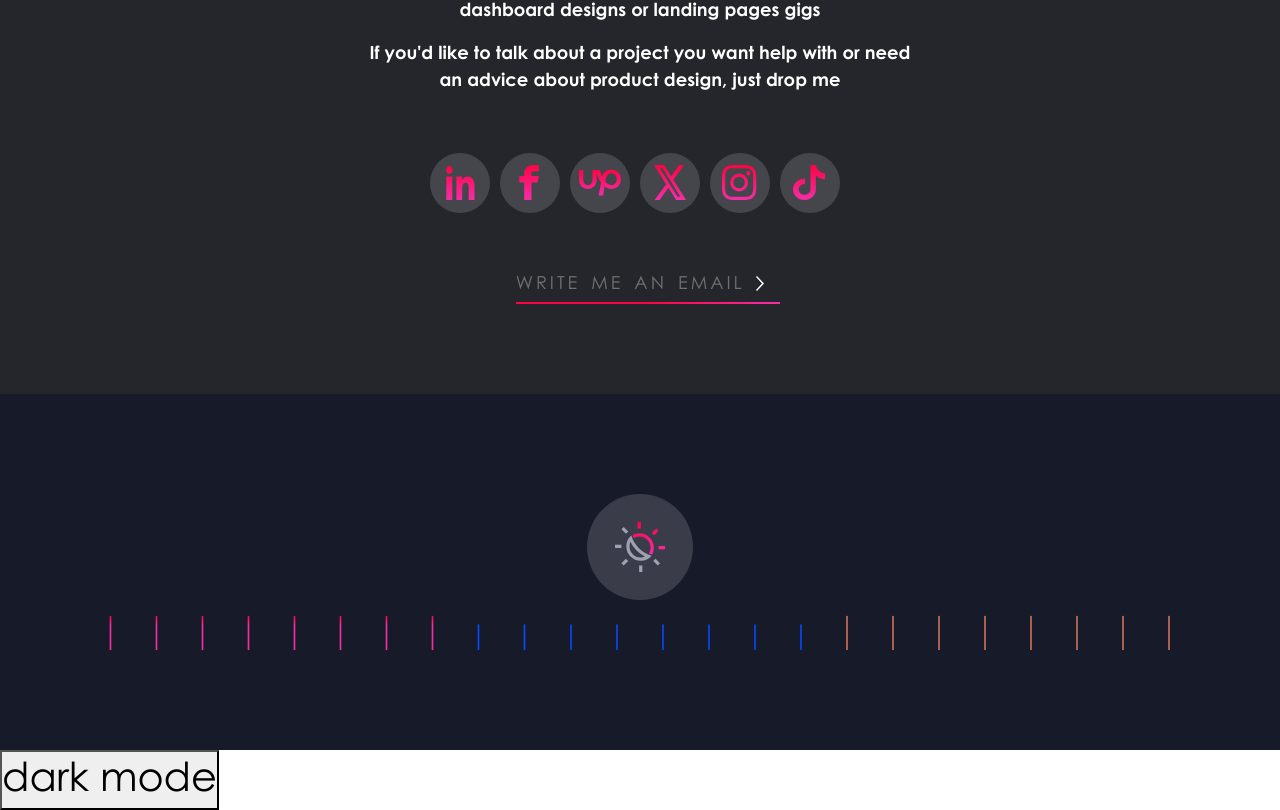
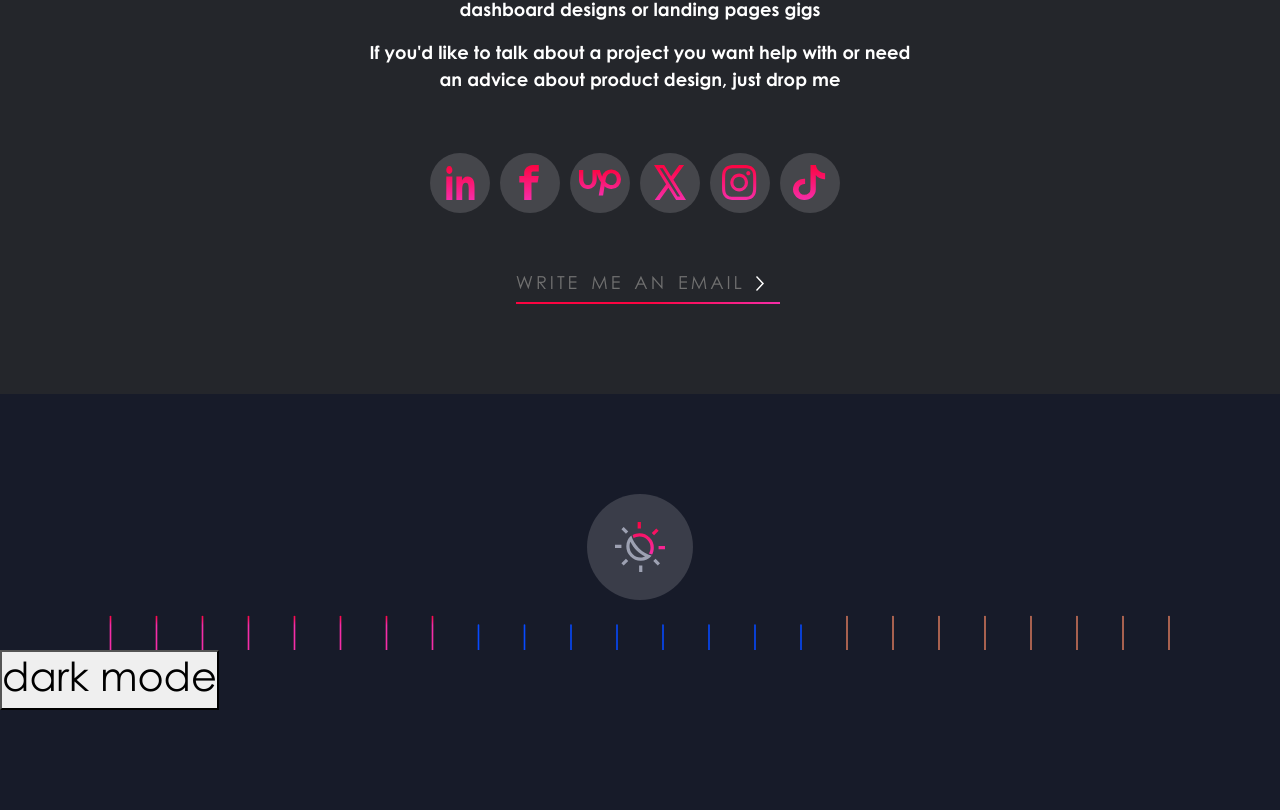
Before and after one commit to Hamza-Noah/Islam-Project, a React (Vite) app: page / in a window 1280 px wide. Shown: the part 4215-5025 px from the top of the page. Built offline with nearby package versions, Linux system fonts and the light colour scheme.

Commit message:
enabled the change theme

```diff
--- a/src/App.css
+++ b/src/App.css
@@ -1,4 +1,10 @@
-.all-template{
+.purple-template{
     padding-top: 30px;
     background-color: #171b29;
 }
+
+
+.dark-template{
+    padding-top: 30px;
+    background-color: #000000;
+}
--- a/src/App.jsx
+++ b/src/App.jsx
@@ -1,7 +1,5 @@
-import { useState } from "react";
 import "./App.css";
 
-import { changeThemeToDark, darkMode } from "./components/RTK/slice";
 import { useDispatch, useSelector } from "react-redux";
 
 import Header from "./components/Header";
@@ -15,36 +13,26 @@ import WhatNext from "./components/WhatIsNext/WhatIsNext";
 import ThemeChanger from "./components/ThemeChanger/ThemeChanger";
 
 function App() {
-  const [count, setCount] = useState(0);
+  const dispatch = useDispatch();
   const mode = useSelector((state) => state.changeTheme.darkMode);
-  console.log(mode);
 
-  const dispatch = useDispatch();
+
+
+
   return (
     <>
-      <section
-        style={{
-          background: mode ? "white" : "",
-          // color: mode ? "black" : "",
-        }}
-        className="all-template"
+      <section className={`${mode === "purple" ? "purple-template" : "dark-template"}`}
       >
-        <Header />
-        <Landing />
-        <Skillset />
-        <Process />
-        <Projects />
-        <Careers />
-        <About />
-        <WhatNext />
-        <ThemeChanger />
+        <Header mode={mode}/>
+        <Landing mode={mode}/>
+        <Skillset mode={mode}/>
+        <Process mode={mode}/>
+        <Projects mode={mode}/>
+        <Careers mode={mode}/>
+        <About mode={mode}/>
+        <WhatNext mode={mode}/>
+        <ThemeChanger mode={mode}/>
       </section>
-      <button
-        className="change-theme"
-        onClick={() => dispatch(changeThemeToDark())}
-      >
-        <h1>dark mode</h1>
-      </button>
     </>
   );
 }
--- a/src/components/RTK/slice.js
+++ b/src/components/RTK/slice.js
@@ -1,17 +1,39 @@
 import { createSlice } from "@reduxjs/toolkit";
 
-const initialState = { darkMode: false };
+const initialState = { darkMode: "purple" };
 
 export const darkMode = createSlice({
   name: "dark mode",
   initialState,
   reducers: {
     changeThemeToDark: (state) => {
-       return {...state, darkMode: !state.darkMode};
+       return {...state, darkMode: "dark"};
+    },
+  },
+});
+
+export const purpleMode = createSlice({
+  name: "purple mode",
+  initialState,
+  reducers: {
+    changeThemeTopurple: (state) => {
+       return {...state, darkMode: "purple"};
+    },
+  },
+});
+
+export const whiteMode = createSlice({
+  name: "white mode",
+  initialState,
+  reducers: {
+    changeThemeToWhite: (state) => {
+       return {...state, darkMode: "white"};
     },
   },
 });
 
 export const { changeThemeToDark } = darkMode.actions;
+export const { changeThemeTopurple } = purpleMode.actions;
+export const { changeThemeToLight } = whiteMode.actions;
 
 export default darkMode.reducer
--- a/src/components/ThemeChanger/ThemeChanger.jsx
+++ b/src/components/ThemeChanger/ThemeChanger.jsx
@@ -5,7 +5,17 @@ import purpleLine from "../../assets/images/svg/purple-line.svg";
 import blueLine from "../../assets/images/svg/blue-line.svg";
 import yellowLine from "../../assets/images/svg/yellow-line.svg";
 
+
+import { changeThemeToDark, darkMode } from "../../components/RTK/slice";
+import { useDispatch, useSelector } from "react-redux";
+
 export default function ThemeChanger() {
+
+  const mode = useSelector((state) => state.changeTheme.darkMode);
+  console.log(mode);
+
+  const dispatch = useDispatch();
+
   return (
     <>
       <section className={style["theme-container"]}>
@@ -41,6 +51,12 @@ export default function ThemeChanger() {
             </div>
           </div>
         </div>
+        <button
+        className="change-theme"
+        onClick={() => dispatch(changeThemeToDark())}
+      >
+        <h1>dark mode</h1>
+      </button>
       </section>
     </>
   );
```
